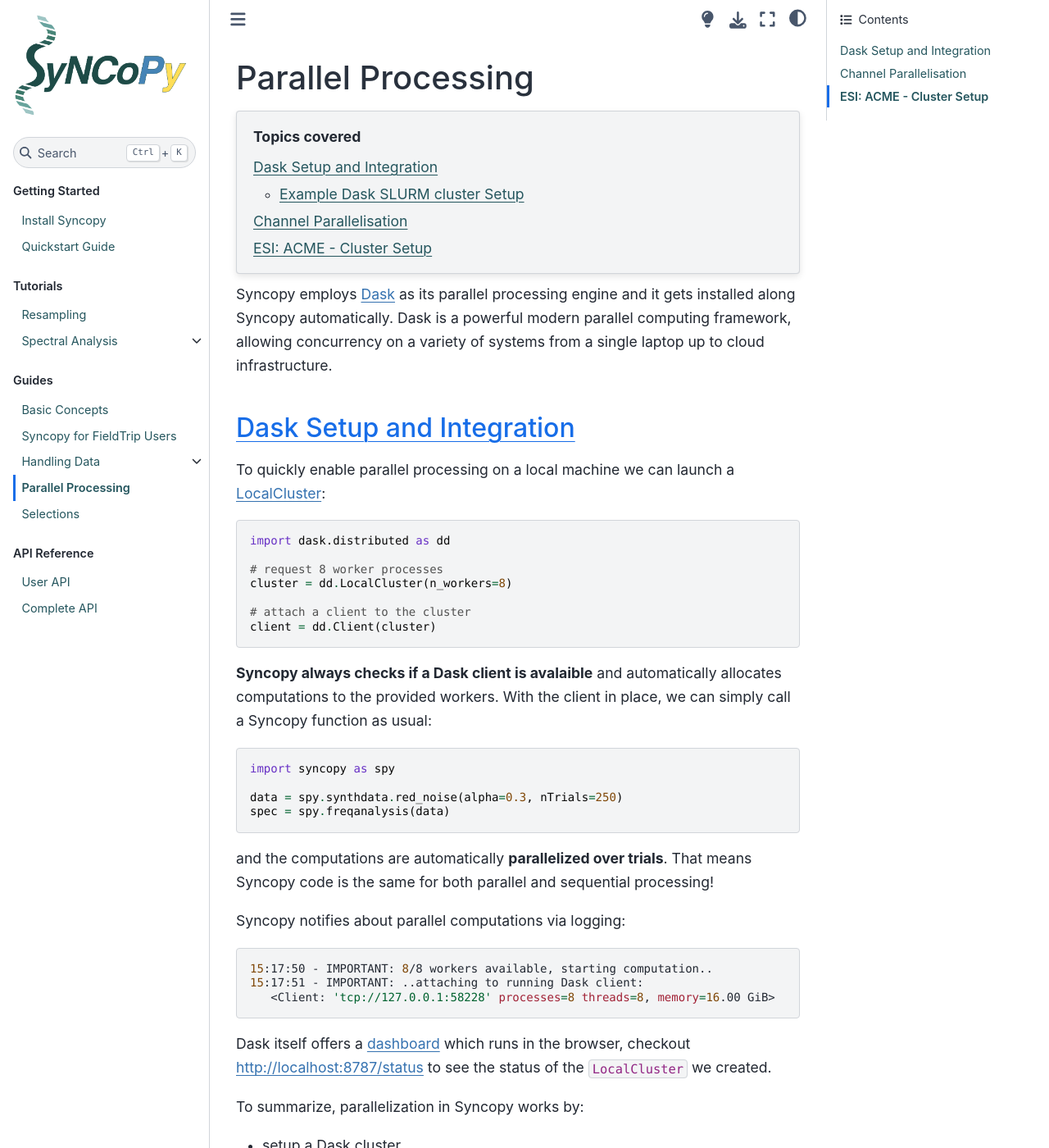
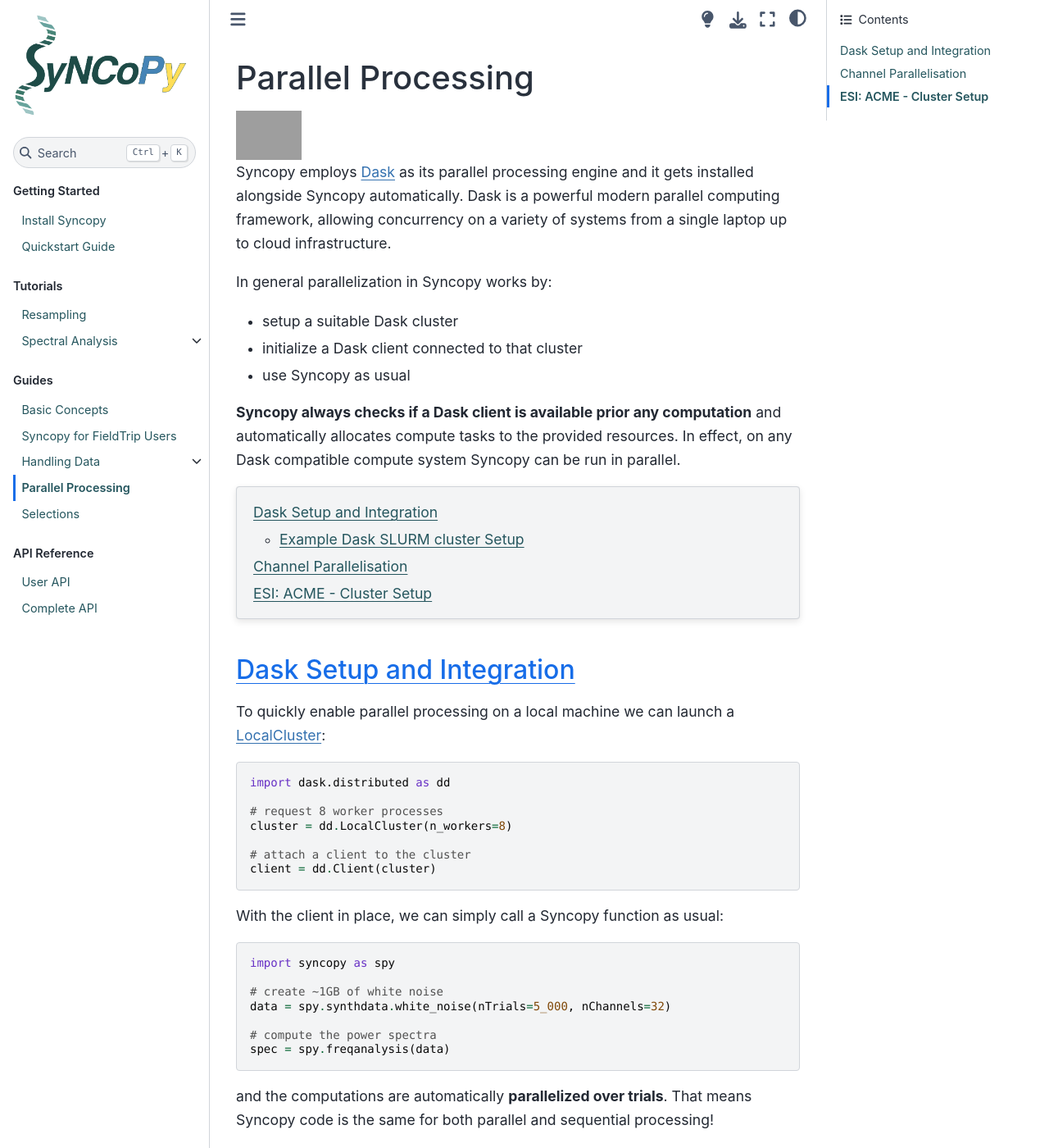
Before and after one commit to esi-neuroscience/syncopy, a Sphinx documentation site: the page built from doc/source/user/parallel.rst, in a window 1280 px wide and 1400 px high. Shown: the whole window at 82% size. Built offline with Sphinx 7.4.7 and the Sphinx Book theme 1.1.4, drawn with Linux system fonts in a browser that asks for light colours; the version number is read from the project's files by our own code; some of the changed text lies outside the part shown; grey boxes are pictures that could not be loaded.

Commit message:
DOC: Refine parallel chapter

```diff
--- a/doc/source/user/parallel.rst
+++ b/doc/source/user/parallel.rst
@@ -4,10 +4,22 @@
 Parallel Processing
 --------------------
 
-.. contents:: Topics covered
+.. image:: /_static/dask_logo.png
+   :height: 60px
+   :target: https://dask.org
+
+Syncopy employs `Dask <https://dask.org/>`_ as its parallel processing engine and it gets installed alongside Syncopy automatically. Dask is a powerful modern parallel computing framework, allowing concurrency on a variety of systems from a single laptop up to cloud infrastructure.
+
+In general parallelization in Syncopy works by:
+
+- setup a suitable Dask cluster
+- initialize a Dask client connected to that cluster
+- use Syncopy as usual
+
+**Syncopy always checks if a Dask client is available prior any computation** and automatically allocates compute tasks to the provided resources. In effect, on any Dask compatible compute system Syncopy can be run in parallel.
+
+.. contents::
    :local:
-
-Syncopy employs `Dask <https://dask.org/>`_ as its parallel processing engine and it gets installed along Syncopy automatically. Dask is a powerful modern parallel computing framework, allowing concurrency on a variety of systems from a single laptop up to cloud infrastructure.
 
 Dask Setup and Integration
 --------------------------
@@ -22,11 +34,14 @@
   # attach a client to the cluster
   client = dd.Client(cluster)
 
-**Syncopy always checks if a Dask client is avalaible** and automatically allocates computations to the provided workers.  With the client in place, we can simply call a Syncopy function as usual::
+With the client in place, we can simply call a Syncopy function as usual::
 
   import syncopy as spy
 
-  data = spy.synthdata.red_noise(alpha=0.3, nTrials=250)
+  # create ~1GB of white noise
+  data = spy.synthdata.white_noise(nTrials=5_000, nChannels=32)
+
+  # compute the power spectra
   spec = spy.freqanalysis(data)
 
 and the computations are automatically **parallelized over trials**. That means Syncopy code is the same for both parallel and sequential processing!
@@ -41,16 +56,11 @@
 
 Dask itself offers a `dashboard <https://docs.dask.org/en/stable/dashboard.html>`_ which runs in the browser, checkout http://localhost:8787/status to see the status of the ``LocalCluster`` we created.
 
-To summarize, parallelization in Syncopy works by:
-
-- setup a Dask cluster
-- connect a Dask client to that cluster
-- use Syncopy as usual
-
-In effect, on any Dask compatible compute system Syncopy can be run in parallel.
+.. note::
+   Once a Dask client/cluster is alive, it can be re-used for any number of computations with Syncopy. Don't start a 2nd cluster for a new computation!
 
 .. note::
-   Once a Dask client/cluster is alive, it can be re-used for any number of computations with Syncopy. Don't start a 2nd cluster for a new computation!
+   The Dask setup is independent of any Syncopy code. It might be a good idea to create a standalone ``setup_my_dask.py`` script which can be executed once before running any number of analyses with Syncopy.
 
 .. warning::
    Without a **prior initialization** of a Dask client all computations in Syncopy are only executed sequentially, relying solely on low-level built-in parallelization offered by external libraries like `NumPy <https://numpy.org/>`_.
```
